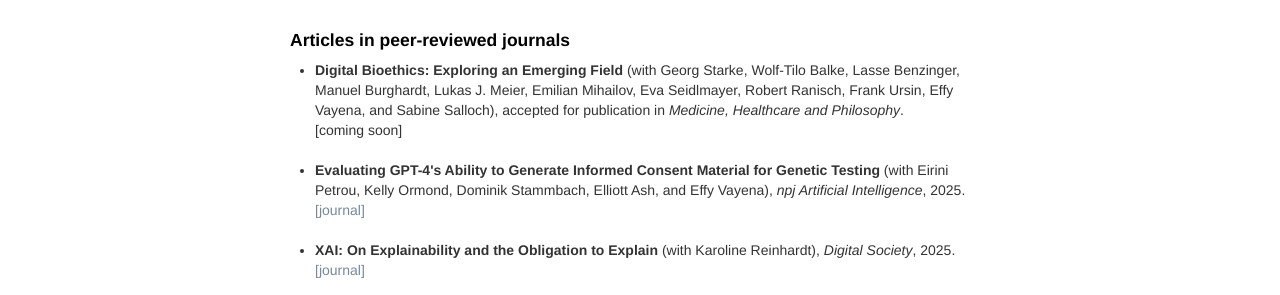
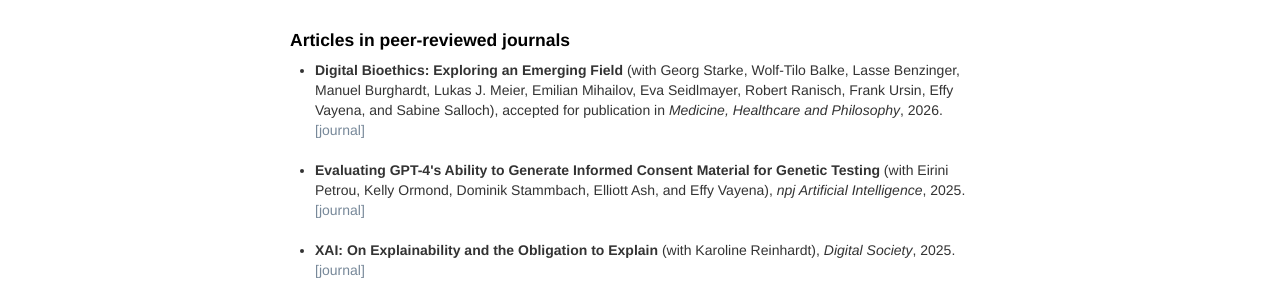
Before and after one commit to oliverbuchholz/oliverbuchholz.github.io, a Jekyll site: the page built from pages/writing.md, in a window 1280 px wide. Shown: the part 252-547 px from the top of the page. Built offline with Jekyll 4.4.1, drawn with Linux system fonts in a browser that asks for light colours.

Commit message:
Update writing.md

```diff
--- a/pages/writing.md
+++ b/pages/writing.md
@@ -14,7 +14,7 @@ description: Oliver Buchholz | Writing
 <h4>Articles in peer-reviewed journals</h4>
 
 <ul>
-<li><b>Digital Bioethics: Exploring an Emerging Field</b> (with Georg Starke, Wolf-Tilo Balke, Lasse Benzinger, Manuel Burghardt, Lukas J. Meier, Emilian Mihailov, Eva Seidlmayer, Robert Ranisch, Frank Ursin, Effy Vayena, and Sabine Salloch), accepted for publication in <i>Medicine, Healthcare and Philosophy</i>.<br>[coming soon]<br><br>
+<li><b>Digital Bioethics: Exploring an Emerging Field</b> (with Georg Starke, Wolf-Tilo Balke, Lasse Benzinger, Manuel Burghardt, Lukas J. Meier, Emilian Mihailov, Eva Seidlmayer, Robert Ranisch, Frank Ursin, Effy Vayena, and Sabine Salloch), accepted for publication in <i>Medicine, Healthcare and Philosophy</i>, 2026.<br><a href= "https://doi.org/10.1007/s11019-026-10347-1" target= "_blank">[journal]</a><br><br>
 </li>
 
 <li><b>Evaluating GPT-4's Ability to Generate Informed Consent Material for Genetic Testing</b> (with Eirini Petrou, Kelly Ormond, Dominik Stammbach, Elliott Ash, and Effy Vayena), <i>npj Artificial Intelligence</i>, 2025.<br><a href= "https://doi.org/10.1038/s44387-025-00036-4" target= "_blank">[journal]</a><br><br>
```
